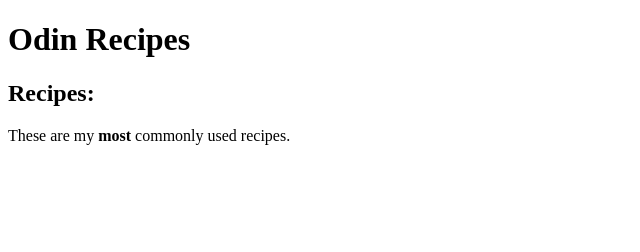
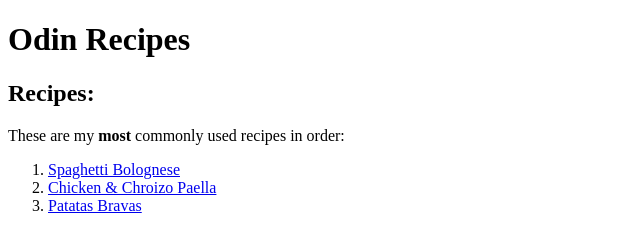
Before and after one commit to jackkeluk/odin-recipes, a plain HTML site: page index.html in a window 1280 px wide. Shown: the whole page, without its empty margins (0-640 px from the left). Drawn offline with Linux system fonts and the light colour scheme.

Commit message:
2nd iteration, three recipe pages added with links from the index page

```diff
--- a/index.html
+++ b/index.html
@@ -10,7 +10,13 @@
     <h1>Odin Recipes</h1>
     <div>
         <h2>Recipes:</h2>
-        <div>These are my <strong>most</strong> commonly used recipes.</div>
+        <p>These are my <strong>most</strong> commonly used recipes in order:</p>
+        <ol>
+            <li><a href="spaghetti-bolognese.html">Spaghetti Bolognese</a></li>
+            <li><a href="paella.html">Chicken & Chroizo Paella</a></li>
+            <li><a href="patatas-bravas.html">Patatas Bravas</a></li>
+        </ol>
+
     </div>
 
 </body>
```
Also changed, not shown: paella.html (added), patatas-bravas.html (added), spaghetti-bolognese.html (added).
